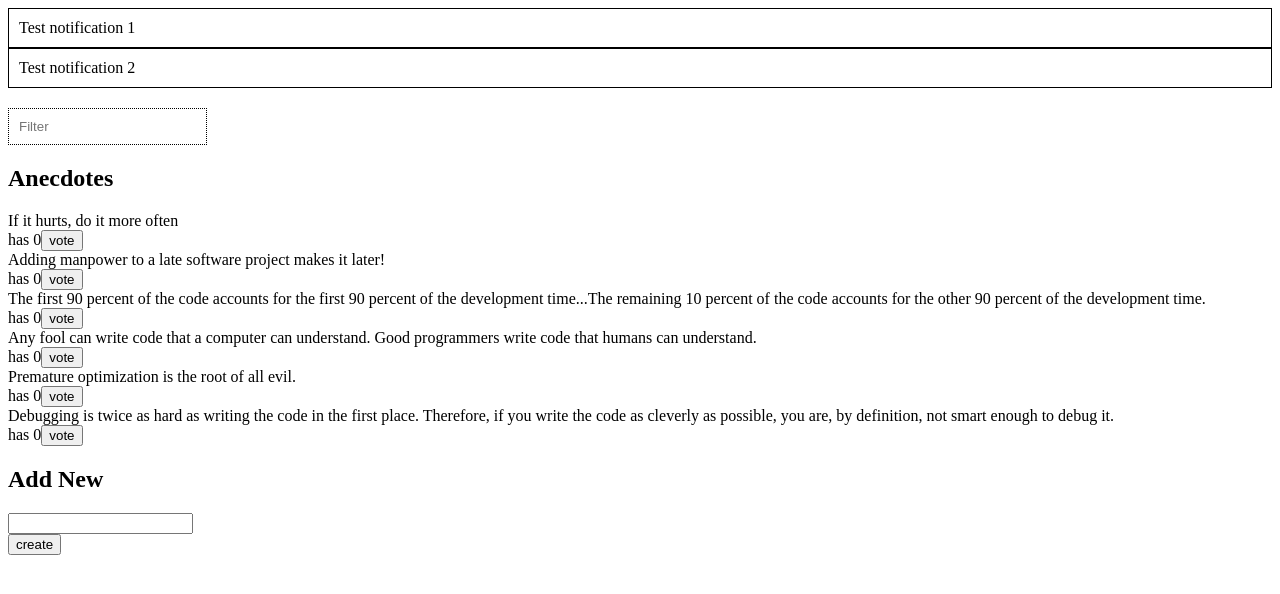
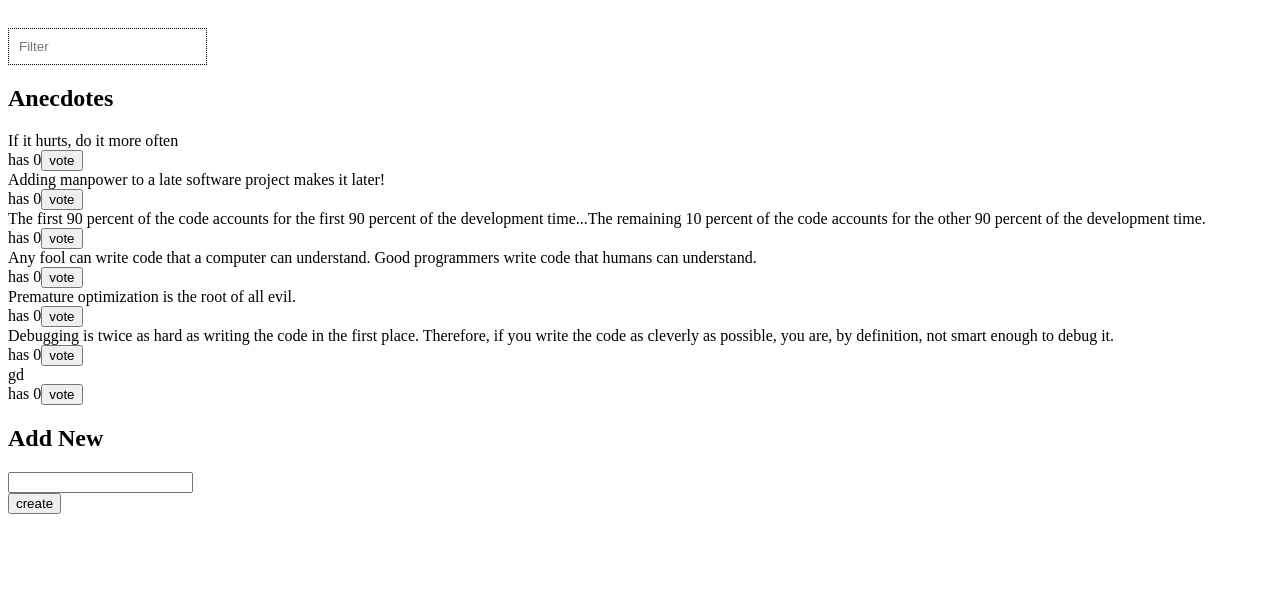
Before and after one commit to ggottemo/Fullstack-Open-React, a React (Create React App) app in the folder anecdotes_redux/: page / in a window 1280 px wide. Shown: the top 594 px of the page. Built offline with nearby package versions, Linux system fonts and the light colour scheme; data requests are answered from the project's data file; the HTML template or start-up script is replaced by a standard one.

Commit message:
6.13 & 6.14 Redux & Backend

```diff
--- /dev/null
+++ b/anecdotes_redux/db.json
@@ -0,0 +1,46 @@
+{
+  "anecdotes": [
+    {
+      "content": "If it hurts, do it more often",
+      "id": "47145",
+      "votes": 0,
+      "user": "First User"
+    },
+    {
+      "content": "Adding manpower to a late software project makes it later!",
+      "id": "21149",
+      "votes": 0,
+      "user": "First User"
+    },
+    {
+      "content": "The first 90 percent of the code accounts for the first 90 percent of the development time...The remaining 10 percent of the code accounts for the other 90 percent of the development time.",
+      "id": "69581",
+      "votes": 0,
+      "user": "First User"
+    },
+    {
+      "content": "Any fool can write code that a computer can understand. Good programmers write code that humans can understand.",
+      "id": "36975",
+      "votes": 0,
+      "user": "First User"
+    },
+    {
+      "content": "Premature optimization is the root of all evil.",
+      "id": "25170",
+      "votes": 0,
+      "user": "First User"
+    },
+    {
+      "content": "Debugging is twice as hard as writing the code in the first place. Therefore, if you write the code as cleverly as possible, you are, by definition, not smart enough to debug it.",
+      "id": "98312",
+      "votes": 0,
+      "user": "First User"
+    },
+    {
+      "content": "gd",
+      "votes": 0,
+      "user": "First User",
+      "id": "1uM2LD4"
+    }
+  ]
+}
--- a/anecdotes_redux/src/App.js
+++ b/anecdotes_redux/src/App.js
@@ -1,9 +1,19 @@
+import { useEffect } from "react";
+import { useDispatch } from "react-redux";
 import Anecdotes from "./components/Anecdotes.js";
 import CreateAnecdote from "./components/CreateAnecdote.js";
 import Filter from "./components/Filter.js";
 import NotificationArea from "./components/NotificationArea.js";
+import { setAnecdotes } from "./reducers/anecdoteReducer.js";
+import anecdoteService from "./services/anecdote.js";
+const App = () => {
+  const dispatch = useDispatch();
+  useEffect(() => {
+    anecdoteService
+      .getAll()
+      .then((anecdotes) => dispatch(setAnecdotes(anecdotes)));
+  }, [dispatch]);
 
-const App = () => {
   return (
     <div>
       <NotificationArea />
--- a/anecdotes_redux/src/components/CreateAnecdote.js
+++ b/anecdotes_redux/src/components/CreateAnecdote.js
@@ -2,12 +2,17 @@
 import { useDispatch } from "react-redux";
 import { create } from "../reducers/anecdoteReducer";
 import { clearMessage, updateMessage } from "../reducers/notificationReducer";
+import anecdoteService from "../services/anecdote";
 
 const CreateAnecdote = () => {
   const dispatch = useDispatch();
-  const addAnecdote = (e) => {
+  const addAnecdote = async (e) => {
     e.preventDefault();
+    const newAnecdote = await anecdoteService.create(
+      e.target.anecdoteContent.value
+    );
     dispatch(create(e.target.anecdoteContent.value));
+    dispatch(create(newAnecdote));
     const msg = `Created anecdote: ${e.target.anecdoteContent.value}`;
     dispatch(updateMessage(msg));
     setTimeout(() => {
--- a/anecdotes_redux/src/reducers/anecdoteReducer.js
+++ b/anecdotes_redux/src/reducers/anecdoteReducer.js
@@ -25,15 +25,12 @@
 
 const anecdoteSlice = createSlice({
   name: "anecdotes",
-  initialState,
+  initialState: [],
   reducers: {
     create(state, action) {
-      const content = action.payload;
       const id = getId();
       state.push({
-        content,
-        id,
-        votes: 0,
+        ...action.payload,
         user: id % 2 === 0 ? "First User" : "Second User",
       });
     },
@@ -48,8 +45,15 @@
         anecdote.id === id ? updatedAnecdote : anecdote
       );
     },
+    setAnecdotes(state, action) {
+      return action.payload;
+    },
+    appendAnecdote(state, action) {
+      state.push(action.payload);
+    },
   },
 });
 
-export const { create, vote } = anecdoteSlice.actions;
+export const { create, vote, appendAnecdote, setAnecdotes } =
+  anecdoteSlice.actions;
 export default anecdoteSlice.reducer;
--- a/anecdotes_redux/src/reducers/notificationReducer.js
+++ b/anecdotes_redux/src/reducers/notificationReducer.js
@@ -14,7 +14,7 @@
 
 const notificationSlice = createSlice({
   name: "notifications",
-  initialState,
+  initialState: [],
   reducers: {
     updateMessage(state, action) {
       state.push({
--- /dev/null
+++ b/anecdotes_redux/src/services/anecdote.js
@@ -0,0 +1,16 @@
+import axios from "axios";
+
+const baseURL = "http://localhost:3001/anecdotes";
+
+const getAll = async () => {
+  const response = await axios.get(baseURL);
+  return response.data;
+};
+
+const create = async (content) => {
+  const object = { content, votes: 0, user: "First User" };
+  const response = await axios.post(baseURL, object);
+  return response.data;
+};
+
+export default { getAll, create };
```
Also changed, not shown: anecdotes_redux/package.json (+6 -1 lines), 1 other file (tests, documents, lock files or other folders).
